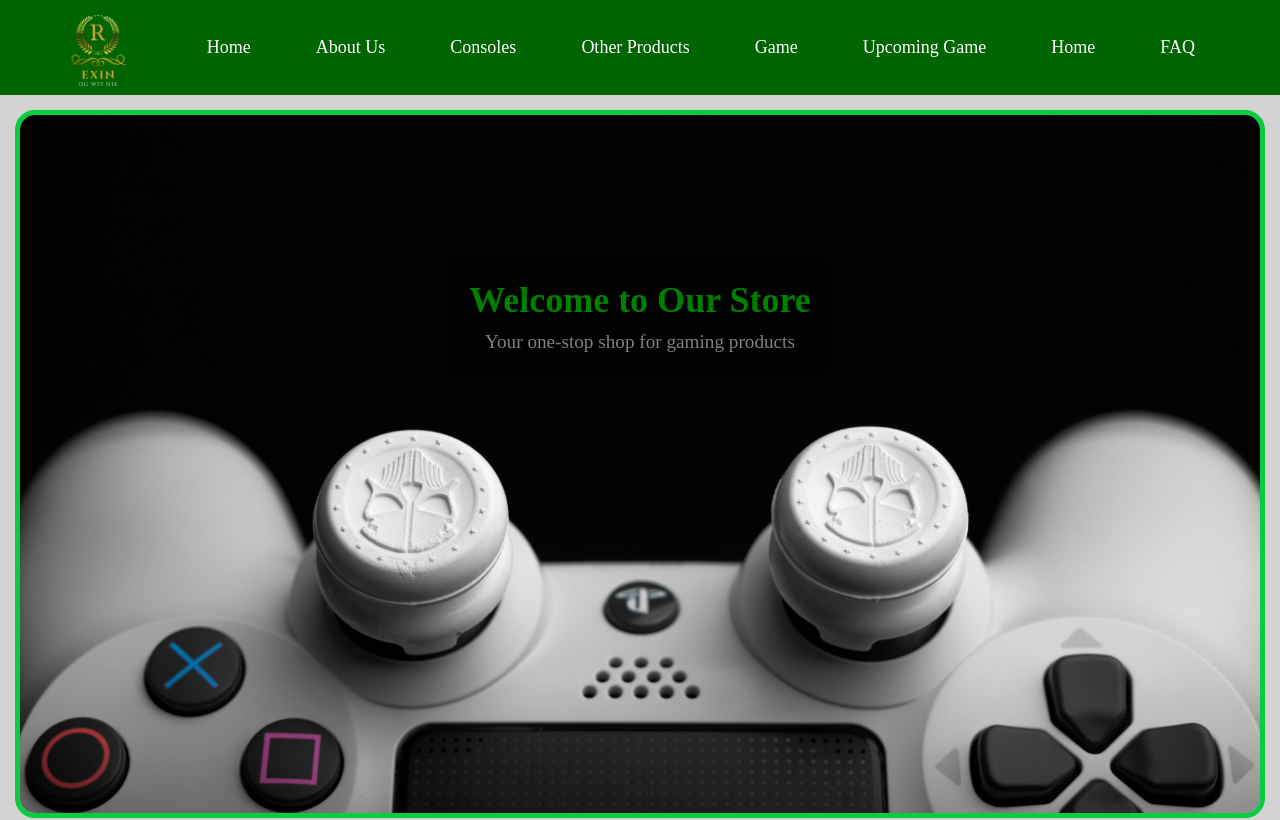
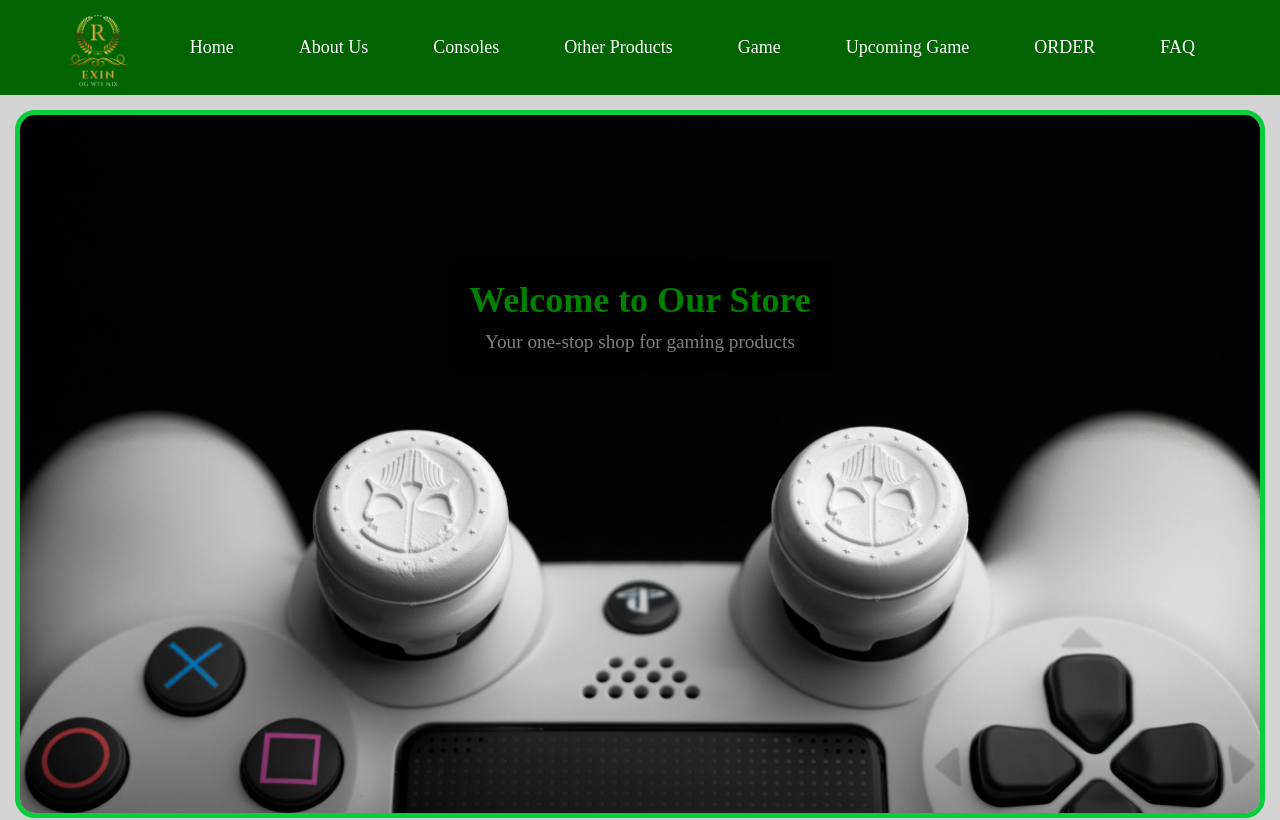
Before and after one commit to EshanNimesh/ExGaming, a plain HTML site: page index.html in a window 1280 px wide. Shown: the top 820 px of the page. Drawn offline with Linux system fonts and the light colour scheme.

Commit message:
Update index.html
ord nav 2nd fix

```diff
--- a/index.html
+++ b/index.html
@@ -21,7 +21,7 @@
             <li><a href="OTHER PRODUCTS.HTML">Other Products</a></li>
             <li><a href="GAMES.HTML">Game</a></li>
             <li><a href="UPCOMING GAMES.HTML">Upcoming Game</a></li>
-            <li><a href="order.HTML">Home</a></li>
+            <li><a href="order.html">ORDER</a></li>
             <li><a href="FAQ.HTML">FAQ</a></li>
         </ul>
 
```
